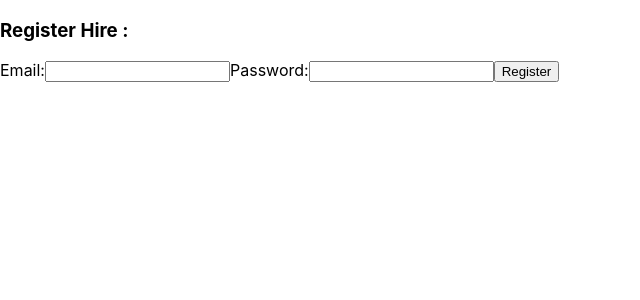
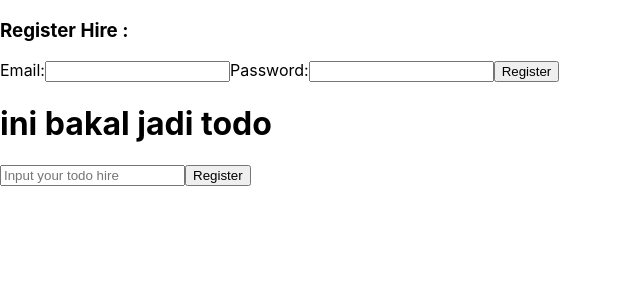
Before and after one commit to hariadiarief/bootcamp-ib-learn-react-form, a React (Create React App) app: page / in a window 1280 px wide. Shown: the top 300 px of the page, without its empty margins (0-640 px from the left). Built offline with nearby package versions, Linux system fonts and the light colour scheme.

Commit message:
Design TodoApp without handler

```diff
--- a/src/App.js
+++ b/src/App.js
@@ -2,12 +2,14 @@ import React, { Component } from "react";
 import "./App.css";
 
 import Register from "./Register";
+import TodoApp from "./TodoApp";
 
 class App extends Component {
   render() {
     return (
       <div>
         <Register />
+        <TodoApp />
       </div>
     );
   }
--- /dev/null
+++ b/src/TodoApp/index.js
@@ -0,0 +1,14 @@
+import React, { Component } from "react";
+
+class TodoApp extends Component {
+  render() {
+    return (
+      <div>
+        <h1>ini bakal jadi todo</h1>
+        <input type="text" placeholder="Input your todo hire" />
+        <input type="button" value="Register" />
+      </div>
+    );
+  }
+}
+export default TodoApp;
```
